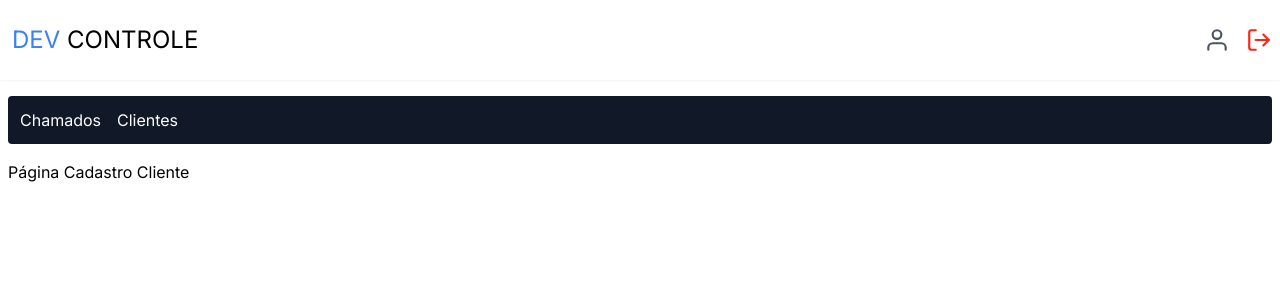
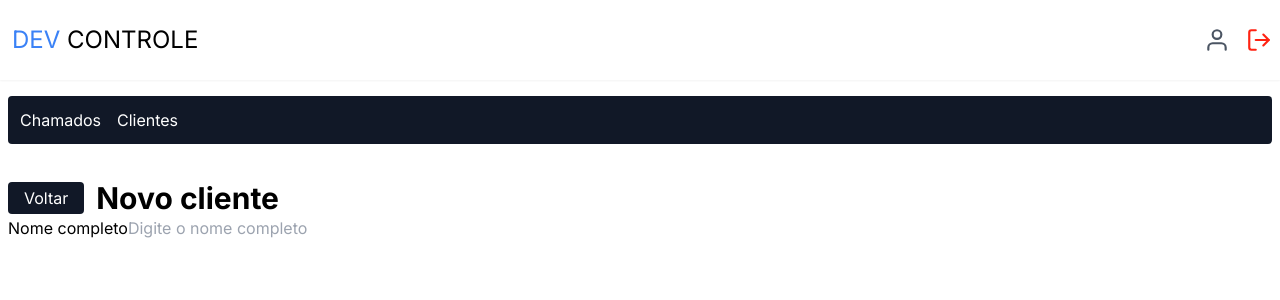
Before and after one commit to WigorCosta21/devcontrole, a Next.js app: page /dashboard/customer/new in a window 1280 px wide. Shown: the top 300 px of the page. Built offline with nearby package versions, Linux system fonts and the light colour scheme; no server answers; sample sign-in values are in the browser's storage.

Commit message:
feat: configuring zod

```diff
--- a/package.json
+++ b/package.json
@@ -10,12 +10,15 @@
   },
   "dependencies": {
     "@auth/prisma-adapter": "^1.5.1",
+    "@hookform/resolvers": "^3.3.4",
     "@prisma/client": "^5.11.0",
     "next": "14.1.4",
     "next-auth": "^4.24.7",
     "react": "^18",
     "react-dom": "^18",
-    "react-icons": "^5.0.1"
+    "react-hook-form": "^7.51.2",
+    "react-icons": "^5.0.1",
+    "zod": "^3.22.4"
   },
   "devDependencies": {
     "@types/node": "^20",
--- /dev/null
+++ b/src/app/dashboard/customer/components/Form/index.tsx
@@ -0,0 +1,45 @@
+"use client";
+
+import { useForm } from "react-hook-form";
+import { z } from "zod";
+import { zodResolver } from "@hookform/resolvers/zod";
+
+const schema = z.object({
+  name: z.string().min(1, "O campo nome é obrigatório"),
+  email: z
+    .string()
+    .email("Digite um email válido")
+    .min(1, "O email é obrigatório"),
+  phone: z.string().refine(
+    (value) => {
+      return (
+        /^(?:\(\d{2}\)\s?)?d(9)$/.test(value) ||
+        /^d{2}\s\d{9}$/.test(value) ||
+        /^\d{11}$/.test(value)
+      );
+    },
+    {
+      message: "O número telefone deve estar (DD) 999999999",
+    }
+  ),
+  address: z.string().optional(),
+});
+
+type FormData = z.infer<typeof schema>;
+
+export const NewCustomerForm = () => {
+  const {
+    register,
+    handleSubmit,
+    formState: { errors },
+  } = useForm<FormData>({
+    resolver: zodResolver(schema),
+  });
+
+  return (
+    <form>
+      <label htmlFor="">Nome completo</label>
+      <input type="text" placeholder="Digite o nome completo" />
+    </form>
+  );
+};
--- a/src/app/dashboard/customer/new/page.tsx
+++ b/src/app/dashboard/customer/new/page.tsx
@@ -1,9 +1,30 @@
+import Link from "next/link";
+import { getServerSession } from "next-auth";
+import { redirect } from "next/navigation";
+import { authOptions } from "@/lib/auth";
 import { Container } from "@/components/Container";
+import { NewCustomerForm } from "../components/Form";
 
-const NewCustomer = () => {
+const NewCustomer = async () => {
+  const session = await getServerSession(authOptions);
+
+  if (!session || !session.user) {
+    redirect("/");
+  }
   return (
     <Container>
-      <h1>Página Cadastro Cliente</h1>
+      <main className="flex flex-col mt-9 mb-2">
+        <div className="flex items-center gap-3">
+          <Link
+            href="/dashboard/customer"
+            className="bg-gray-900 px-4 py-1 text-white rounded"
+          >
+            Voltar
+          </Link>
+          <h1 className="text-3xl font-bold">Novo cliente</h1>
+        </div>
+        <NewCustomerForm />
+      </main>
     </Container>
   );
 };
```
Also changed, not shown: 1 other file (tests, documents, lock files or other folders).
